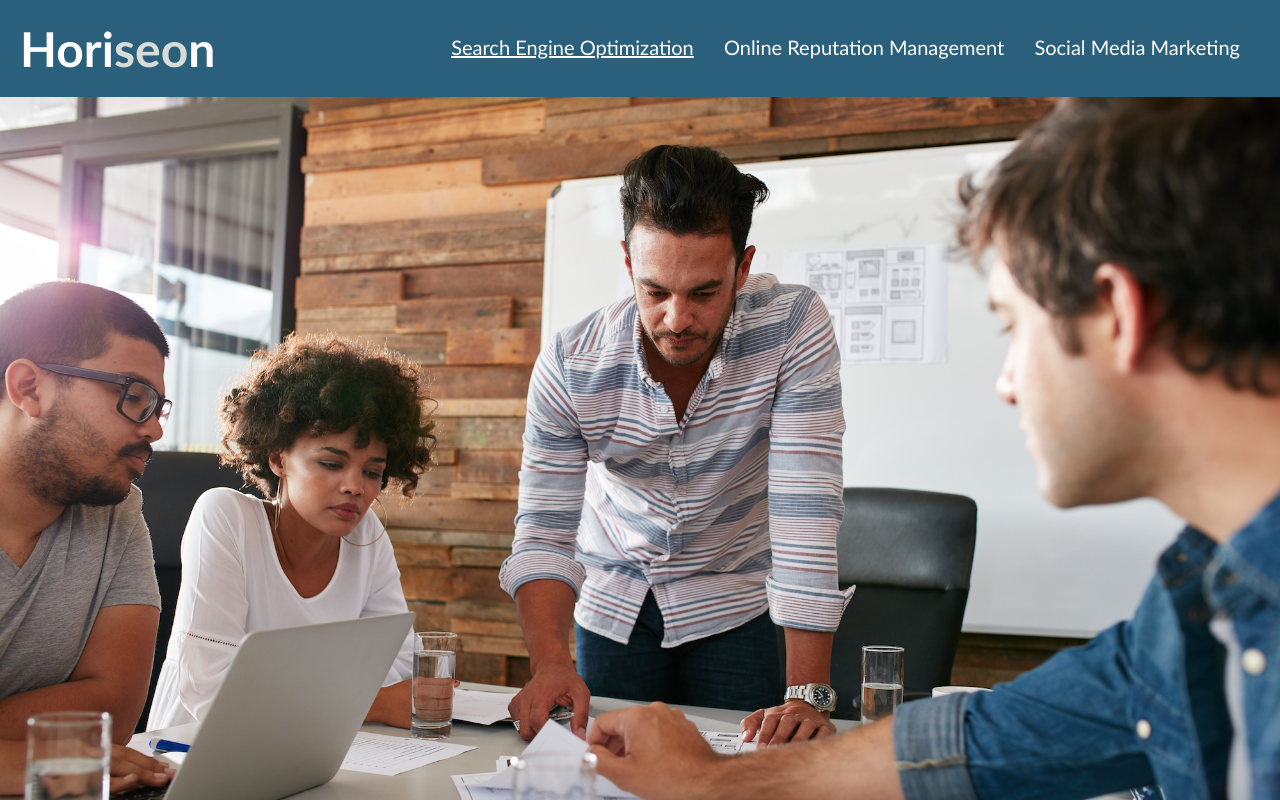
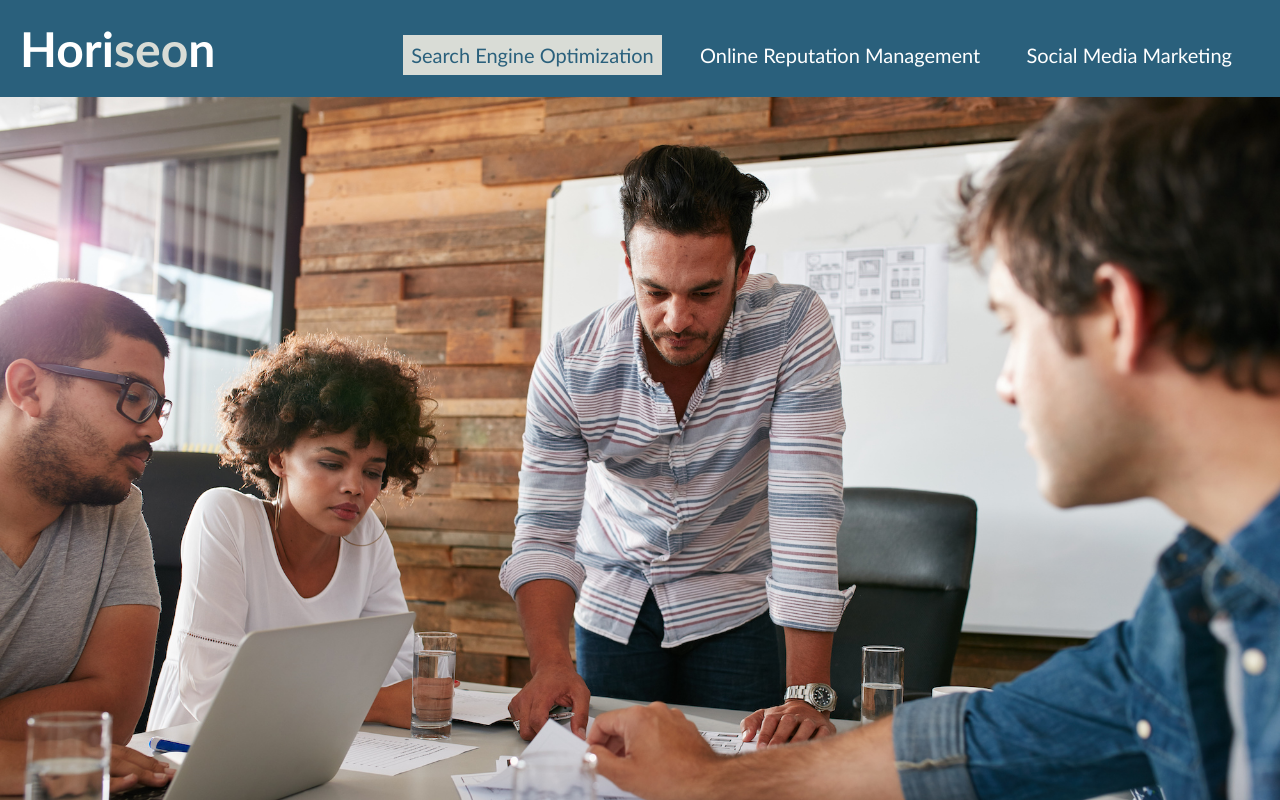
Before and after one commit to lweine01/seo-refactor-exercise, a plain HTML site: page index.html in a window 1280 px wide. In both pictures the pointer is over the link "Search Engine Optimization". Shown: the top 800 px of the page. Drawn offline with Linux system fonts and the light colour scheme.

Commit message:
updated hover

```diff
--- a/assets/css/style.css
+++ b/assets/css/style.css
@@ -7,11 +7,14 @@
 
 a {
     color: #ffffff;
+    padding: 8px;
+    display: inline-block;
     text-decoration: none;
 }
 
 a:hover {
-    text-decoration: underline;
+    background-color:#d9dcd6;
+    color:#2a607c;
 }
 
 p {
```
